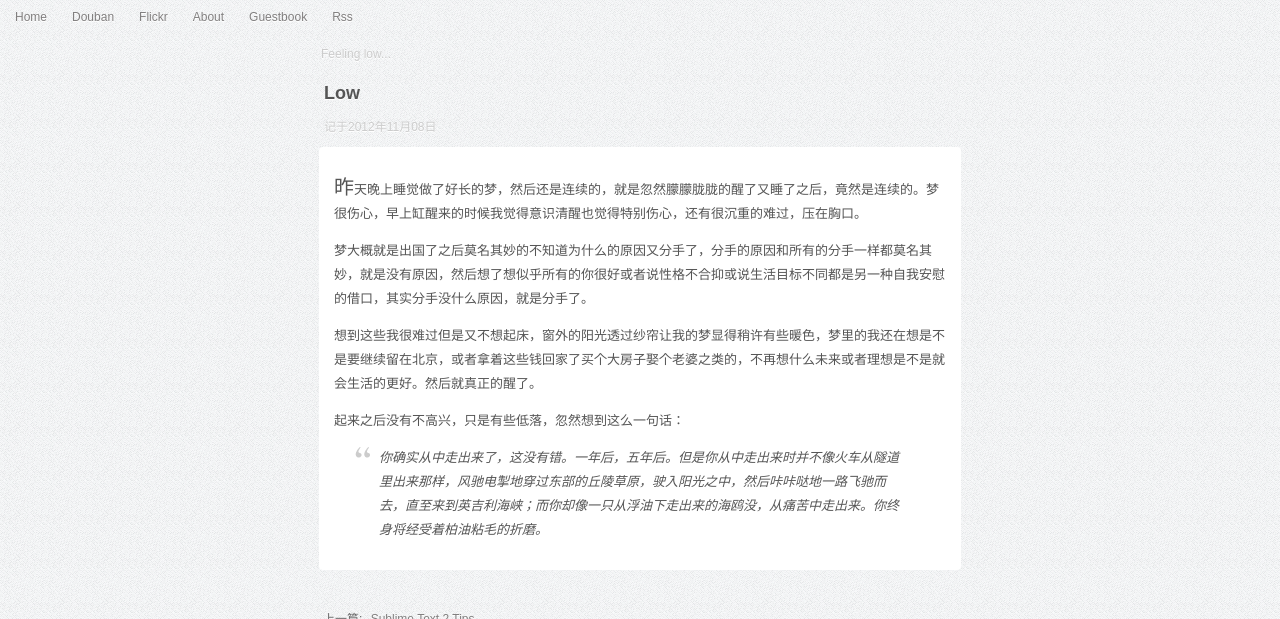
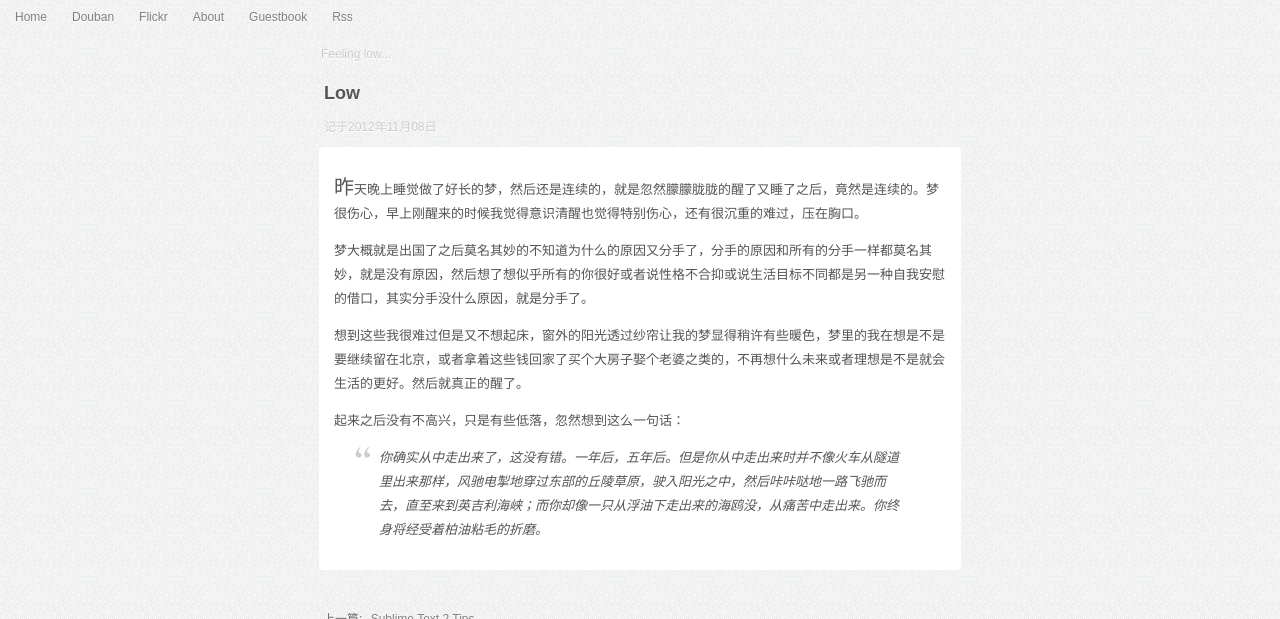
Before and after one commit to zwitzwit/guojing.github.com, a Jekyll site: the page built from _posts/blog/2012-11-08-feeling-low.md, in a window 1280 px wide, cut to the strip 0-619 px from the top of the page. Built offline with Jekyll 4.4.1, drawn with Linux system fonts in a browser that asks for light colours; Markdown is read by kramdown in place of the engine named in the settings; comment, search, counter and statistics services are not loaded.

Commit message:
Update _posts/blog/2012-11-08-feeling-low.md
fix text

```diff
--- a/_posts/blog/2012-11-08-feeling-low.md
+++ b/_posts/blog/2012-11-08-feeling-low.md
@@ -4,11 +4,11 @@ title:      Low
 category: blog
 description: Feeling low
 ---
-昨天晚上睡觉做了好长的梦，然后还是连续的，就是忽然朦朦胧胧的醒了又睡了之后，竟然是连续的。梦很伤心，早上缸醒来的时候我觉得意识清醒也觉得特别伤心，还有很沉重的难过，压在胸口。
+昨天晚上睡觉做了好长的梦，然后还是连续的，就是忽然朦朦胧胧的醒了又睡了之后，竟然是连续的。梦很伤心，早上刚醒来的时候我觉得意识清醒也觉得特别伤心，还有很沉重的难过，压在胸口。
 
 梦大概就是出国了之后莫名其妙的不知道为什么的原因又分手了，分手的原因和所有的分手一样都莫名其妙，就是没有原因，然后想了想似乎所有的你很好或者说性格不合抑或说生活目标不同都是另一种自我安慰的借口，其实分手没什么原因，就是分手了。
 
-想到这些我很难过但是又不想起床，窗外的阳光透过纱帘让我的梦显得稍许有些暖色，梦里的我还在想是不是要继续留在北京，或者拿着这些钱回家了买个大房子娶个老婆之类的，不再想什么未来或者理想是不是就会生活的更好。然后就真正的醒了。
+想到这些我很难过但是又不想起床，窗外的阳光透过纱帘让我的梦显得稍许有些暖色，梦里的我在想是不是要继续留在北京，或者拿着这些钱回家了买个大房子娶个老婆之类的，不再想什么未来或者理想是不是就会生活的更好。然后就真正的醒了。
 
 起来之后没有不高兴，只是有些低落，忽然想到这么一句话：
 
```
